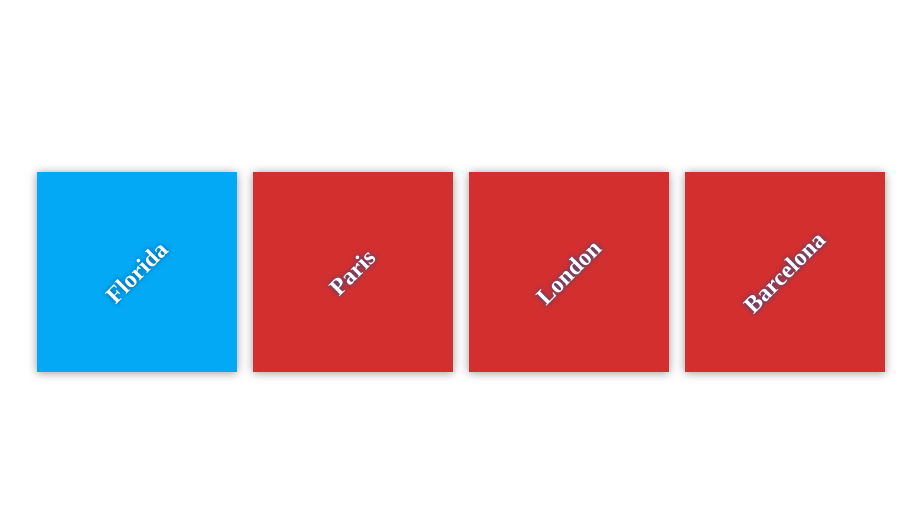
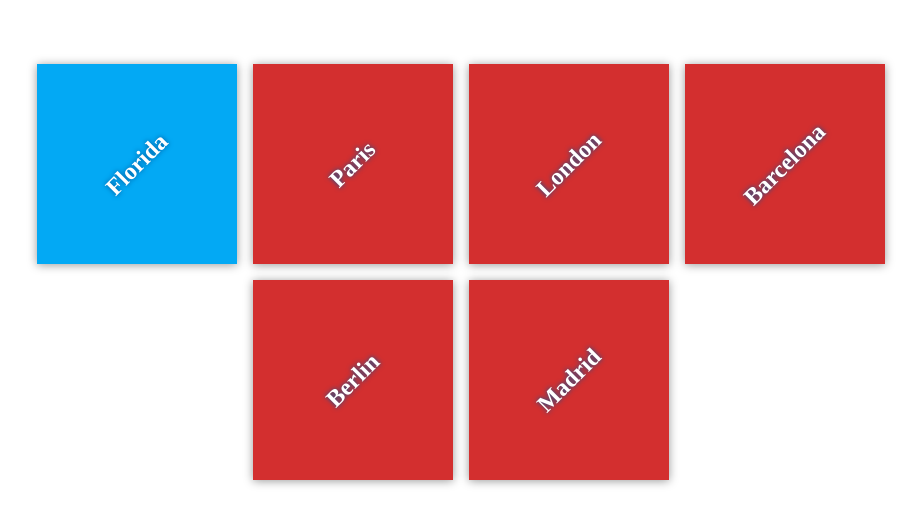
Before and after one commit to sleeplesspony/my-travel-plans, a plain HTML site: page index.html in a window 1280 px wide. Shown: the part 128-652 px from the top of the page, without its empty margins (179-1100 px from the left). Drawn offline with Linux system fonts and the light colour scheme.

Commit message:
Add more destinations

```diff
--- a/index.html
+++ b/index.html
@@ -25,6 +25,15 @@
             <div class="destination" id="paris">
                 <h2>Barcelona</h2>
             </div>
+
+            <div class="destination" id="paris">
+                <h2>Berlin</h2>
+            </div>
+
+            <div class="destination" id="paris">
+                <h2>Madrid</h2>
+            </div>
+
         </div>
     </div>
 
```
